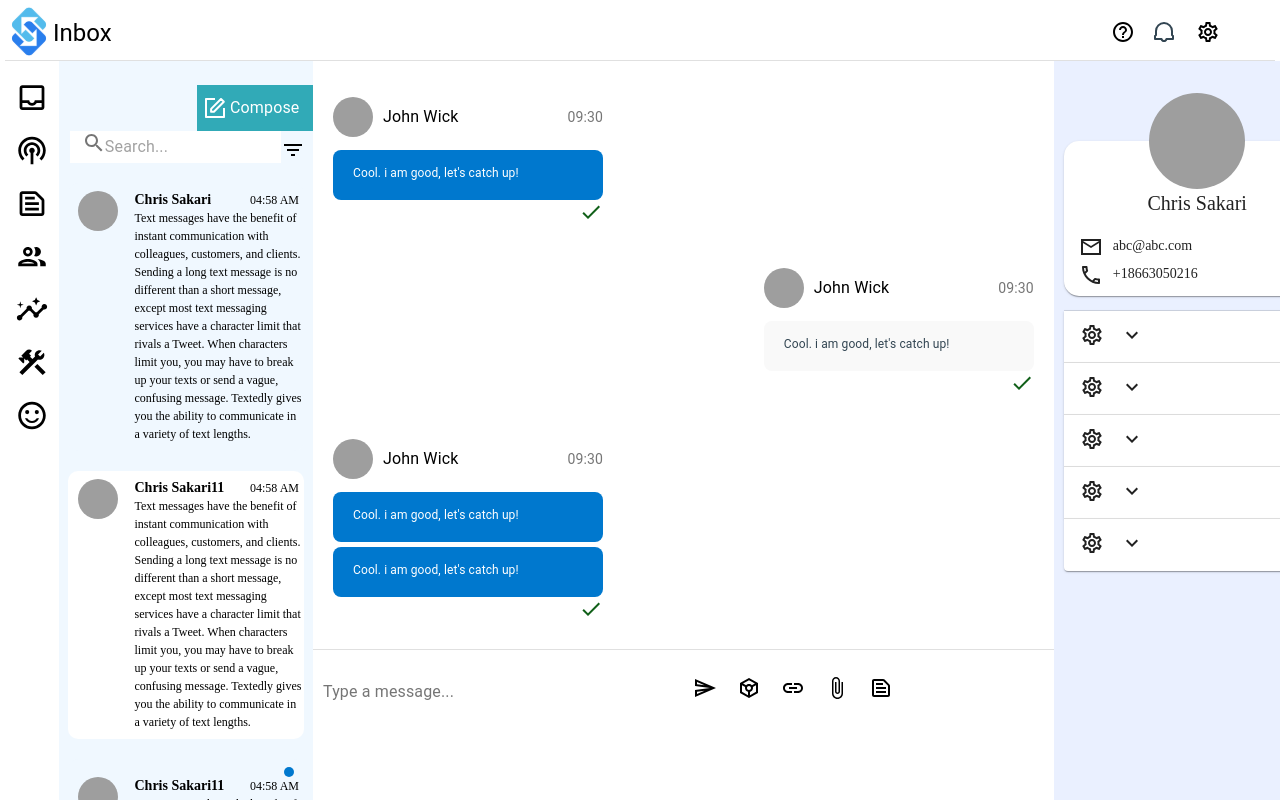
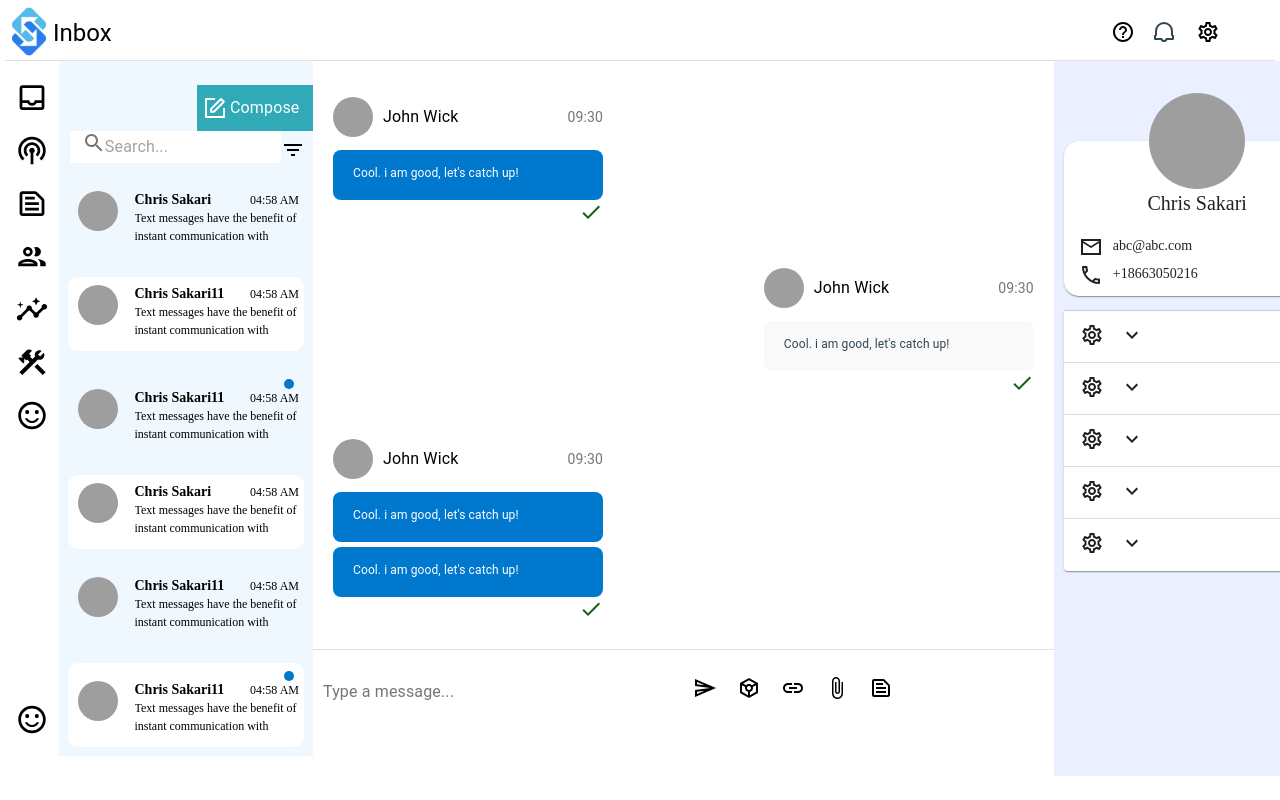
Before and after one commit to VikashiniChander/Chat_Application, a React (Create React App) app: page / in a window 1280 px wide. Shown: the top 800 px of the page. Built offline with nearby package versions, Linux system fonts and the light colour scheme; grey boxes are pictures that could not be loaded.

Commit message:
work on conversation

```diff
--- a/src/component/Conversation/Conversation.js
+++ b/src/component/Conversation/Conversation.js
@@ -28,7 +28,22 @@ import InfiniteScroll from "react-infinite-scroll-component";
 
 import ConversationData from "./Conversion.json";
 import Moment from "react-moment";
+import { withStyles } from '@material-ui/styles';
 let message = "0";
+const styles = {
+  ListItemText: {
+    overflow: "hidden",
+    position: "relative",
+    lineHeight: "1em",
+    height: "2.5em",
+    width: '200px',
+    "&:before": {
+      content:  '"..."',
+      float: 'right',
+      marginTop: '1.5em'
+    },
+  },
+};
 class Conversation extends Component {
   constructor(props) {
     super(props);
@@ -46,6 +61,8 @@ class Conversation extends Component {
     });
   };
   render() {
+    const { classes } = this.props;
+    console.log(classes)
     return (
       <Grid className="blue-bg block-spacing">
         <Box>
@@ -122,7 +139,10 @@ class Conversation extends Component {
                           </Moment>
                         </ListItemText>
                       </ListItem>
-                      <ListItemText className="message">
+                      <ListItemText
+                        className={`message ${classes.ListItemText}`}
+                        //className={classes.Typography
+                      >
                         {c.lastMessage.message}
                       </ListItemText>
                     </Grid>
@@ -137,4 +157,4 @@ class Conversation extends Component {
   }
 }
 
-export default Conversation;
+export default withStyles(styles)(Conversation);
```
